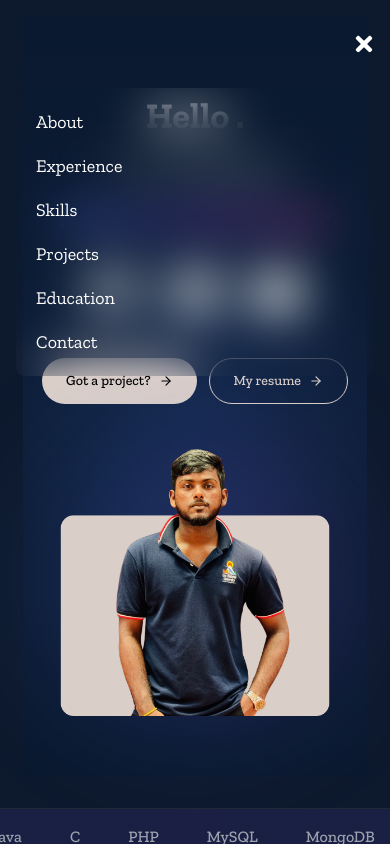
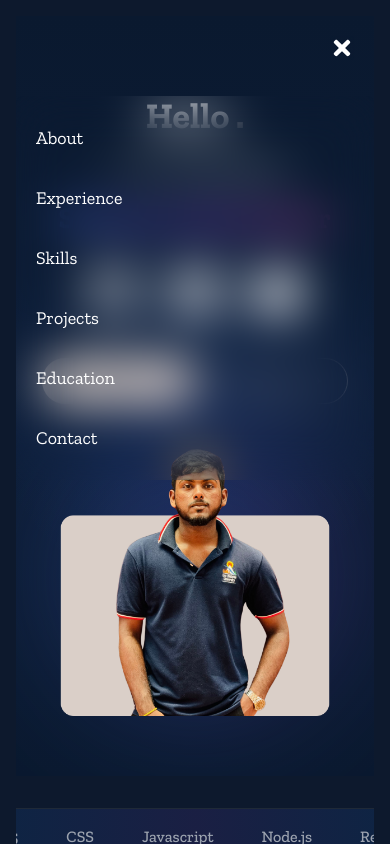
Before and after one commit to Sankeethan01/myPortfolio, a Next.js app: page / in a window 390 px wide. Both pictures are taken after a click on the button 364 px from the left and 44 px from the top of the page. Built offline with nearby package versions, Linux system fonts and the light colour scheme.

Commit message:
horizontal scroll action controlled

```diff
--- a/components/Hero.tsx
+++ b/components/Hero.tsx
@@ -11,14 +11,14 @@ const techStack = ["HTML5", "CSS", "Javascript", "Node.js", "React", "Git", "Git
 const Hero = () => {
   return (
     <>
-      <section className="relative min-h-[90vh] sm:min-h-screen bg-[#0A192F] text-white px-4 sm:px-6 md:px-12 lg:px-24" id="hero">
+      <section className="relative min-h-[90vh] sm:min-h-screen bg-[#0A192F] text-white px-4 sm:px-6 md:px-12 lg:px-24 xl:px-32 2xl:px-40 overflow-hidden w-full" id="hero">
         {/* Background effects */}
         <div className="absolute inset-0 overflow-hidden">
           <div className="absolute inset-0 bg-gradient-to-b from-[#0A192F] via-[#112240] to-[#0A192F] opacity-50" />
           <div className="absolute inset-0 bg-[radial-gradient(circle_at_50%_50%,rgba(59,130,246,0.1),transparent_50%)]" />
         </div>
 
-        <div className="relative container mx-auto flex flex-col md:flex-row items-center gap-8 sm:gap-12 md:gap-16 pt-20 sm:pt-24 md:pt-32">
+        <div className="relative container mx-auto flex flex-col md:flex-row items-center gap-8 sm:gap-12 md:gap-16 pt-20 sm:pt-24 md:pt-32 xl:pt-40 max-w-full">
           <motion.div
             initial={{ opacity: 0, x: -50 }}
             animate={{ opacity: 1, x: 0 }}
@@ -130,10 +130,11 @@ const Hero = () => {
       </section>
 
       {/* Scrolling Tech Stack */}
-      <div className="relative bg-[#0A192F] overflow-hidden py-4 sm:py-3 border-t border-gray-800">
+      <div className="relative bg-[#0A192F] overflow-hidden py-4 sm:py-3 border-t border-gray-800 w-full">
         <div className="absolute inset-0 bg-gradient-to-r from-blue-500/10 via-purple-500/10 to-blue-500/10" />
+        <div className="relative overflow-hidden">
           <motion.div
-          className="relative flex whitespace-nowrap"
+            className="flex whitespace-nowrap"
             animate={{ x: ["0%", "-50%"] }}
             transition={{
               x: {
@@ -147,7 +148,7 @@ const Hero = () => {
             {techStack.map((tech, index) => (
               <motion.span
                 key={index}
-              className="text-gray-400 mx-6 sm:mx-8 text-base sm:text-lg font-medium hover:text-special transition-colors"
+                className="text-gray-400 mx-6 sm:mx-8 text-base sm:text-lg lg:text-xl font-medium hover:text-special transition-colors touch-manipulation"
                 whileHover={{ scale: 1.1 }}
               >
                 {tech}
@@ -155,6 +156,7 @@ const Hero = () => {
             ))}
           </motion.div>
         </div>
+      </div>
     </>
   );
 };
--- a/components/Navbar.tsx
+++ b/components/Navbar.tsx
@@ -31,16 +31,16 @@ const Navbar = () => {
 
     return (
         <div>
-            <nav className='fixed left-0 right-0 top-4 z-50'>
+            <nav className='fixed left-0 right-0 top-4 z-50 px-4'>
                 <div className='mx-auto hidden max-w-2xl items-center
                 justify-center rounded-lg border border-stone-50/30 bg-black/20
-                py-3 backdrop-blur-lg lg:flex'>
+                py-3 backdrop-blur-lg lg:flex xl:max-w-3xl 2xl:max-w-4xl overflow-hidden'>
                     <div className='flex items-center justify-between'>
                         <div className=''>
-                            <ul className='flex items-center gap-4 justify-center'>
+                            <ul className='flex items-center gap-4 xl:gap-6 2xl:gap-8 justify-center'>
                                 {NAVIGATION_LINKS.map((item, index) => (
                                     <li key={index}>
-                                        <a href={item.href} className={`text-xl hover:text-special`}
+                                        <a href={item.href} className={`text-xl xl:text-2xl 2xl:text-3xl hover:text-special transition-colors touch-manipulation`}
                                             onClick={(e) => handleLinkClick(e, item.href)}>
                                             {item.label}
                                         </a>
@@ -52,31 +52,29 @@ const Navbar = () => {
                     </div>
                 </div>
                 {/* mobile menu */}
-                <div className='rounded-lg  lg:hidden'>
-                    <div className='flex items-center justify-between'>
-                        <div></div>
+                <div className='rounded-lg lg:hidden overflow-hidden'>
+                    <div className='flex items-center justify-end'>
                         <div className='flex items-center'>
-                            <button className='focus:outline-none lg:hidden p-2'
+                            <button className='focus:outline-none lg:hidden p-3 sm:p-4 touch-manipulation'
                                 onClick={toggleMobileMenu}>
                                 {isMobileMenuOpen ? (
-                                    <FaTimes className='m-2 h-6 w-5 backdrop-blur-lg' />
+                                    <FaTimes className='m-2 h-6 w-6 sm:h-7 sm:w-7 backdrop-blur-lg' />
                                 ) : (
-                                    <FaBars className='m-2 h-6 w-5 backdrop-blur-lg' />
+                                    <FaBars className='m-2 h-6 w-6 sm:h-7 sm:w-7 backdrop-blur-lg' />
                                 )}
                             </button>
                         </div>
                     </div>
                     {isMobileMenuOpen && (
-                        <ul className='ml-4 mr-4 mt-4 flex flex-col gap-4 backdrop-blur-xl p-5 rounded-lg text-xl'>
+                        <ul className='mt-4 flex flex-col gap-4 backdrop-blur-xl p-5 rounded-lg text-xl sm:text-2xl'>
                             {NAVIGATION_LINKS.map((item, index) => (
                                 <li key={index}>
                                     <a href={item.href}
-                                        className='block w-full text-lg'
+                                        className='block w-full text-lg sm:text-xl py-2 touch-manipulation'
                                         onClick={(e) => handleLinkClick(e, item.href)}>
                                         {item.label}
                                     </a>
                                 </li>
-
                             ))}
                         </ul>
                     )}
```
Lines whose indentation alone changed are shown as unchanged.
